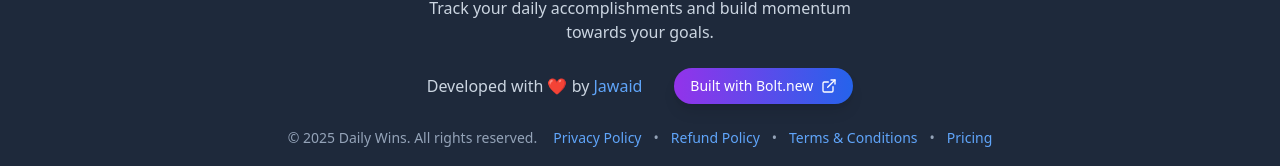
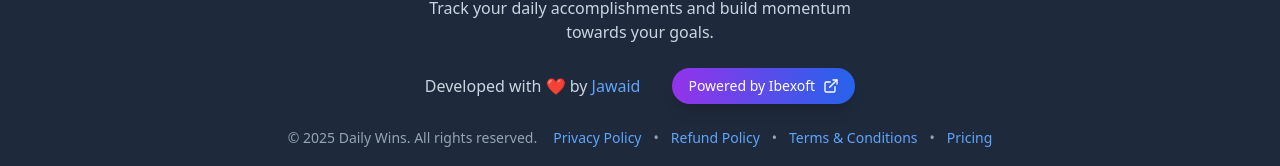
Before and after one commit to mjawaids/daily-accomplishments, a React (Vite) app: page / in a window 1280 px wide. Shown: the part 2412-2578 px from the top of the page. Built offline with nearby package versions, Linux system fonts and the light colour scheme; no server answers.

Commit message:
Add Ibexoft link

```diff
--- a/src/components/AccomplishmentApp.tsx
+++ b/src/components/AccomplishmentApp.tsx
@@ -603,12 +603,12 @@ export function AccomplishmentApp({ onSignOut, userEmail }: AccomplishmentAppPro
             </div>
 
             <a
-              href="https://bolt.new"
+              href="https://ibexoft.com"
               target="_blank"
               rel="noopener noreferrer"
               className="inline-flex items-center space-x-2 px-3 sm:px-4 py-2 bg-gradient-to-r from-purple-600 to-blue-600 text-white rounded-full text-xs sm:text-sm font-medium hover:from-purple-700 hover:to-blue-700 transition-all shadow-lg hover:shadow-xl transform hover:scale-105"
             >
-              <span>Built with Bolt.new</span>
+              <span>Powered by Ibexoft</span>
               <ExternalLink className="w-3 h-3 sm:w-4 sm:h-4" />
             </a>
           </div>
--- a/src/components/AuthForm.tsx
+++ b/src/components/AuthForm.tsx
@@ -155,12 +155,12 @@ export function AuthForm({ onAuthSuccess, onBack, initialMode = 'signin' }: Auth
             </div>
 
             <a
-              href="https://bolt.new"
+              href="https://ibexoft.com"
               target="_blank"
               rel="noopener noreferrer"
               className="inline-flex items-center space-x-2 px-3 py-1 bg-gradient-to-r from-purple-600 to-blue-600 text-white rounded-full text-xs font-medium hover:from-purple-700 hover:to-blue-700 transition-all shadow-lg hover:shadow-xl transform hover:scale-105"
             >
-              <span>Built with Bolt.new</span>
+              <span>Powered by Ibexoft</span>
               <ExternalLink className="w-3 h-3" />
             </a>
           </div>
--- a/src/components/LandingPage.tsx
+++ b/src/components/LandingPage.tsx
@@ -251,12 +251,12 @@ export function LandingPage({ onShowAuth }: LandingPageProps) {
               </div>
 
               <a
-                href="https://bolt.new"
+                href="https://ibexoft.com"
                 target="_blank"
                 rel="noopener noreferrer"
                 className="inline-flex items-center space-x-2 px-4 py-2 bg-gradient-to-r from-purple-600 to-blue-600 text-white rounded-full text-sm font-medium hover:from-purple-700 hover:to-blue-700 transition-all shadow-lg hover:shadow-xl transform hover:scale-105"
               >
-                <span>Built with Bolt.new</span>
+                <span>Powered by Ibexoft</span>
                 <ExternalLink className="w-4 h-4" />
               </a>
             </div>
```
